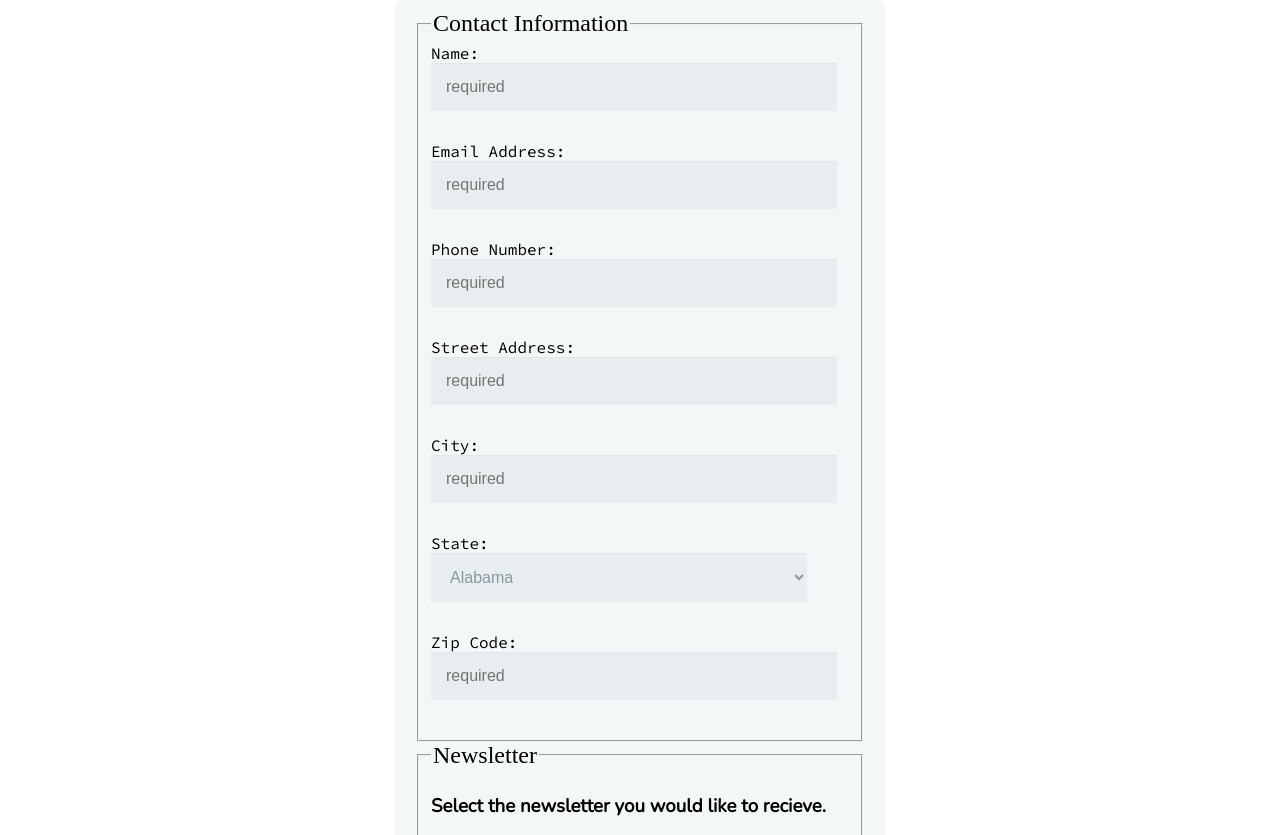
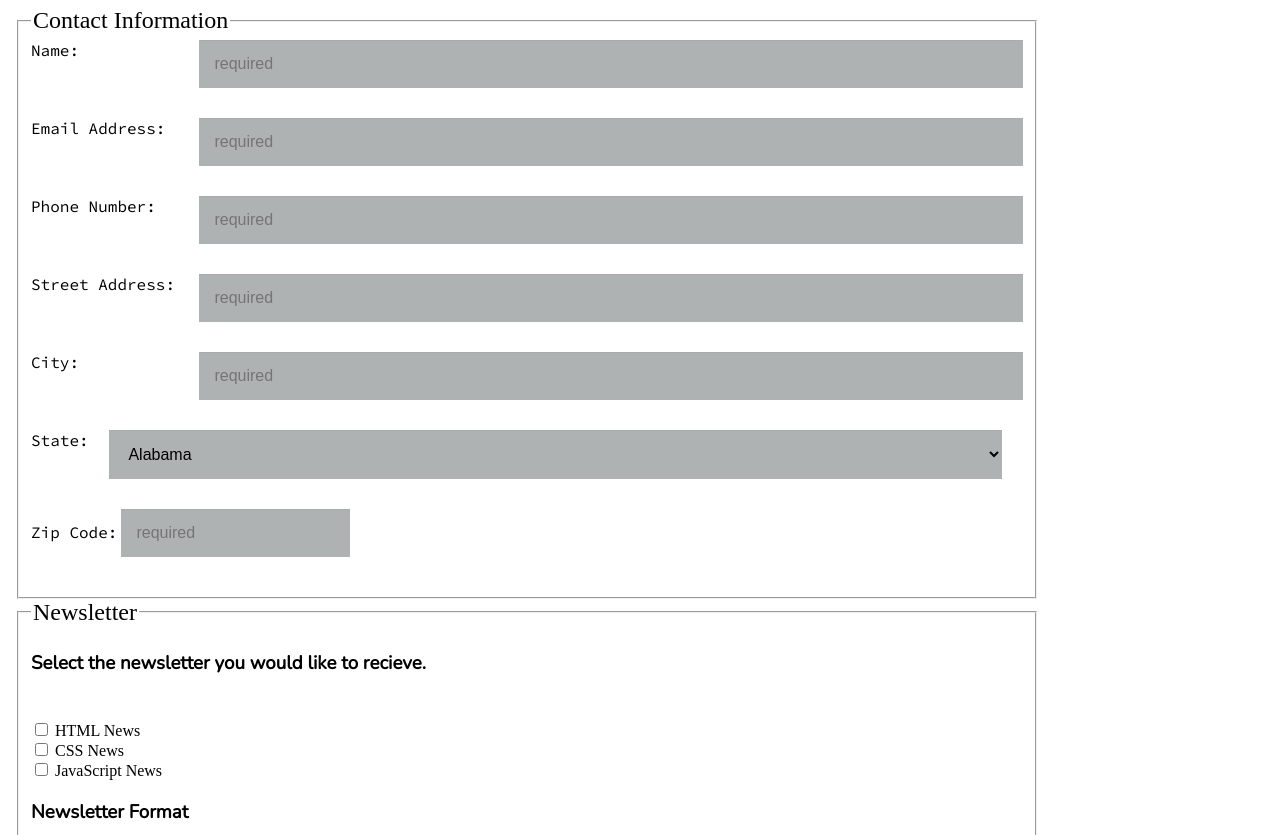
Before and after one commit to BlakeACollins/onlineRegistrationForm, a plain HTML site: page index.html in a window 1280 px wide. Shown: the part 302-1137 px from the top of the page. Drawn offline with nearby package versions, Linux system fonts and the light colour scheme.

Commit message:
Add files via upload

```diff
--- a/css/styles.css
+++ b/css/styles.css
@@ -1,5 +1,8 @@
 /*Created By Blake Collins*/
 
+body{
+    margin: 15px;
+}
 
 h1{
     text-align: center;
@@ -30,22 +33,15 @@ h3{/*"Get the lastest....*/
     text-align: left;
     font-family: 'Nunito', 'Times New Roman', Times, serif;
 }
-form {
-    max-width: 450px;
-    margin: 10px auto;
-    padding: 10px 20px;
-    background: #f4f7f8;
-    border-radius: 8px;
+.lastestNews{
+    text-align: center;
 }
-
 label{
     font-size: 1em;
     font-family: 'Source Code Pro', 'Times New Roman', Times, serif;
 }
 legend{
     font-size: 1.5em;
-
-
 }
 input[type="text"],
 input[type="email"],
@@ -64,8 +60,8 @@ legend{
     outline: 0;
     padding: 15px;
     width: 90%;
-    background-color: #e8eeef;
-    color: #8a97a0;
+    background-color: #aeb2b3;
+    color: black;
     box-shadow: 0 1px 0 rgba(0,0,0,0.03) inset;
     margin-bottom: 30px;
 
@@ -110,3 +106,39 @@ button{
     text-align: center;
     font-size: 1.5em;
 }
+
+
+@media screen and (min-width: 768px){
+
+    head, body, footer{
+        max-width: 80%;
+    }
+
+    .lastestNews{
+        text-align: center;
+    }
+    .typeOfNews{
+        font-size: 1.25em;
+    }
+      textarea{
+        height: 125px;
+
+      }
+
+      input{
+          max-width: 80%;
+      }
+      .input-selection{
+          display: flex;
+          flex-direction: row;
+          justify-content: space-between;
+
+      }
+
+      #zip {
+        width: 20%;
+        margin-right: 50%;
+      }
+
+
+}
```
Lines whose indentation alone changed are shown as unchanged.
